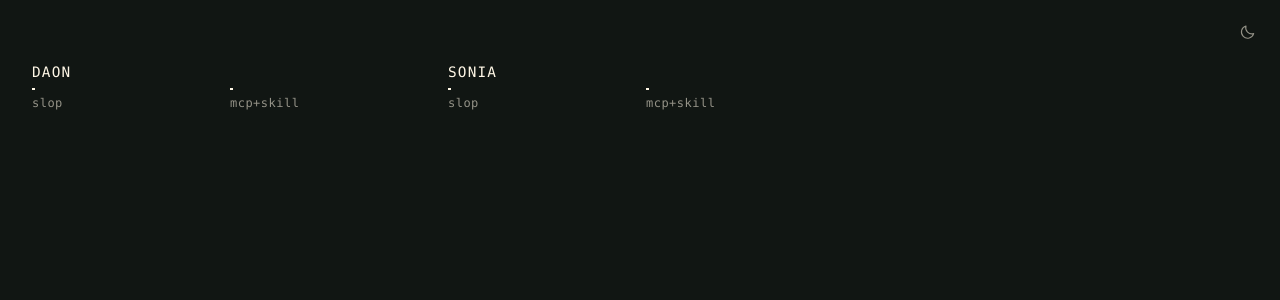
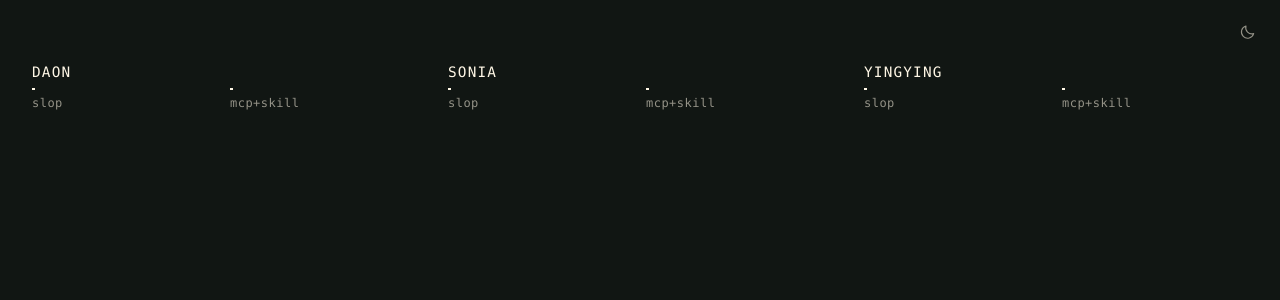
Before and after one commit to studio0rpiment/website-viewer, a React (Vite) app: page / in a window 1280 px wide. Shown: the top 300 px of the page. Built offline with nearby package versions, Linux system fonts and the light colour scheme; grey boxes are pictures that could not be loaded.

Commit message:
three now

```diff
--- a/src/components/Card.tsx
+++ b/src/components/Card.tsx
@@ -17,7 +17,7 @@ export default function Card({ slide, onSelect }: Props) {
       aria-label={`${slide.student} — ${VARIANT_LABEL[slide.variant]}`}
     >
       <div className="card__frame">
-        <SiteFrame url={slide.url} title={slide.id} />
+        <SiteFrame url={slide.url} title={slide.id} layoutWidth={1024} />
       </div>
       <Label className="label--variant">{VARIANT_LABEL[slide.variant]}</Label>
     </button>
--- a/src/data/students.json
+++ b/src/data/students.json
@@ -8,5 +8,10 @@
     "name": "Sonia",
     "slop": "https://soniahougw.github.io/roosevelt-island/#memorial",
     "mcp": "https://soniahougw.github.io/Theodore-Roosevelt-Island-2nd-web/"
+  },
+  {
+    "name": "Yingying",
+    "slop": "https://yingyingsun-crypto.github.io/rock-creek-AI-Slop/",
+    "mcp": "https://yingyingsun-crypto.github.io/rock-creek-mcp-skill/"
   }
 ]
```
Also changed, not shown: 2 other files (tests, documents, lock files or other folders).
